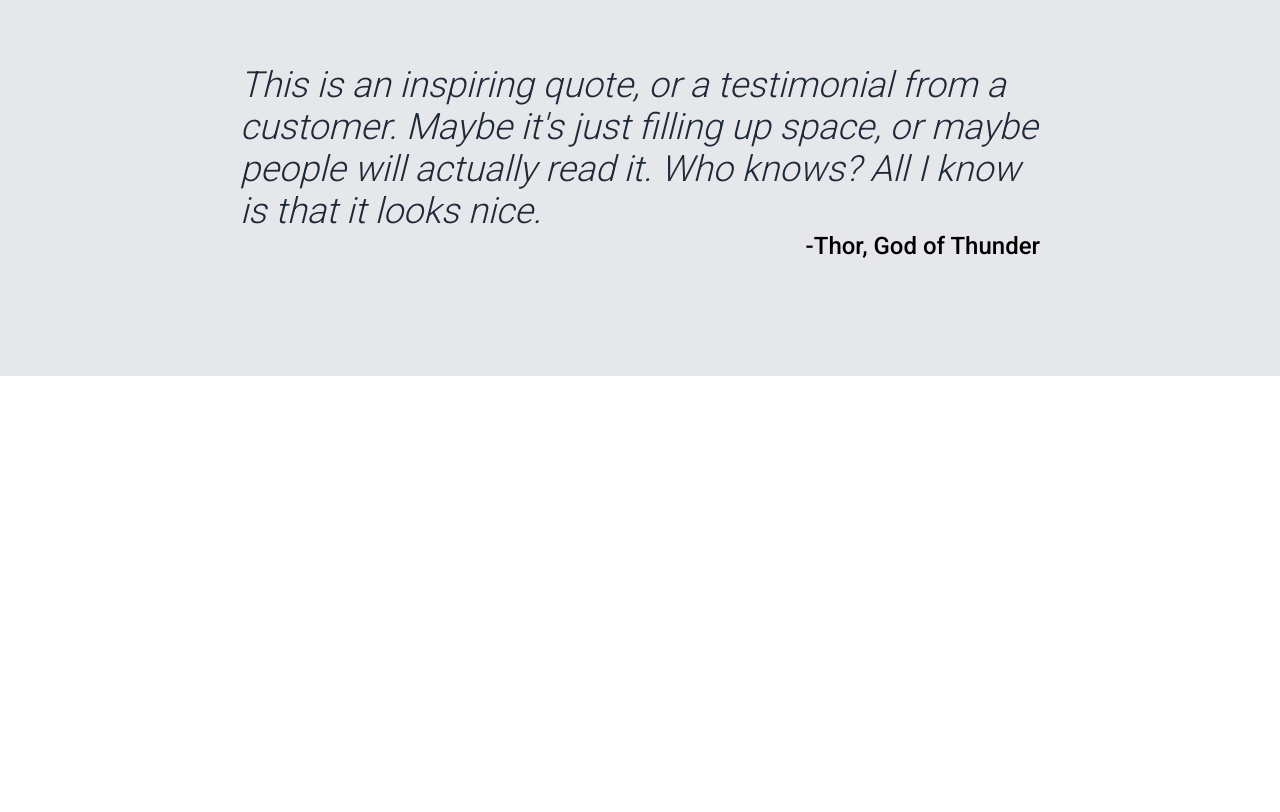
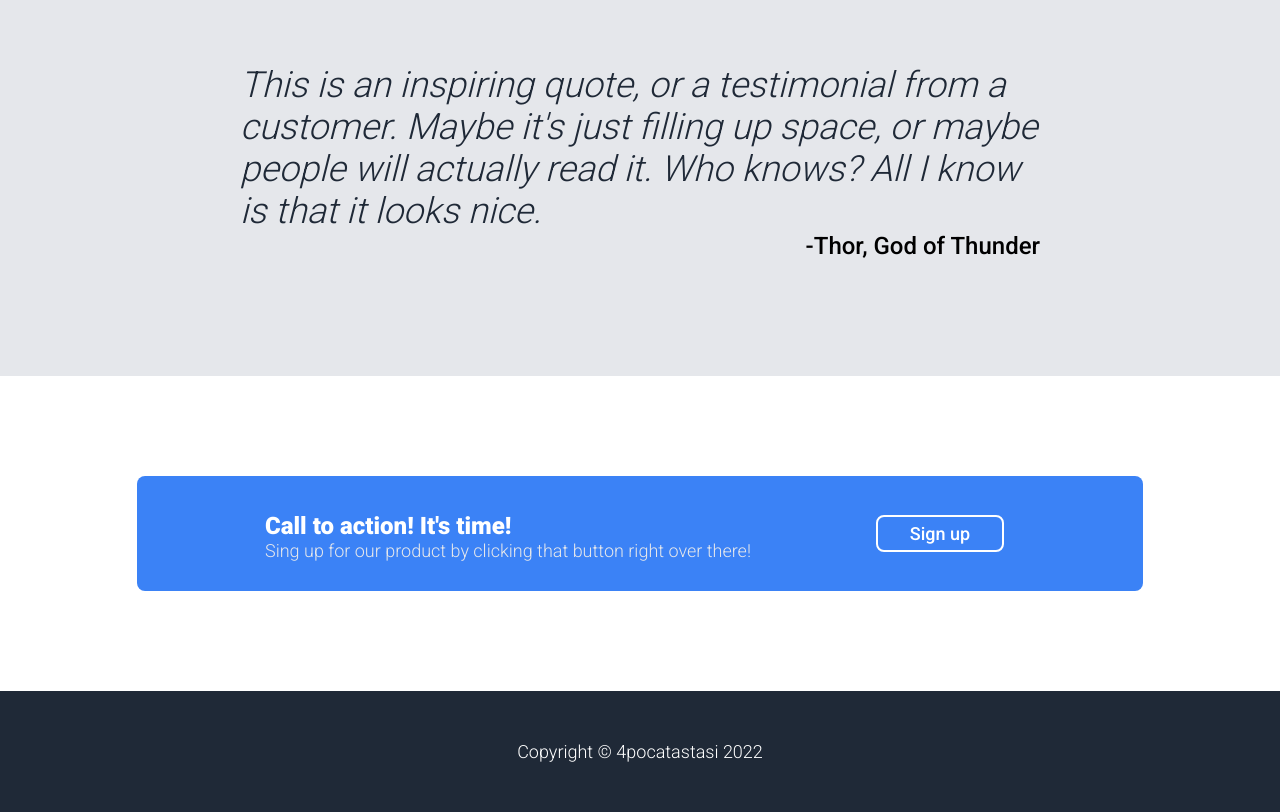
Before and after one commit to 4pocatastasi/landing-page, a plain HTML site: page index.html in a window 1280 px wide. Shown: the part 1071-1883 px from the top of the page. Before the commit the page ends 1447 px from the top, so only its background shows below. Drawn offline with Linux system fonts and the light colour scheme.

Commit message:
Fix call to action div and add footer

```diff
--- a/index.html
+++ b/index.html
@@ -64,6 +64,20 @@
             <figcaption>-Thor, God of Thunder</figcaption>
         </figure>
     </div>
-    <div class="footer"> </div>
+
+    <div class="call-action">
+        <div class="call-action-container">
+            <div class="call-action-box">
+                <div class="call-action-text">
+                    <h3>Call to action! It's time!</h3>
+                    <p class="hero-secondary">Sing up for our product by clicking that button right over there!</p>
+                </div>
+                <div class="action-button"><button class="call-action-button">Sign up</button></div>
+            </div>
+        </div>
+    </div>
+    <div class="footer">
+        <div class="footer-container">Copyright © 4pocatastasi 2022</div>
+    </div>
 </body>
 </html>
--- a/style.css
+++ b/style.css
@@ -13,12 +13,12 @@ a {    /* this removes the line under the links */
     text-decoration: none;
   }
 
-.header-container,.content-container,.footer-container,.quote-container{
+.header-container,.content-container,.call-action-containerm,.footer-container,.quote-container{
   width:1100px;
 
 
   }
-.header,.content,.quote,.footer{
+.header,.content,.quote,.footer,.call-action{
     display: flex;
     flex-direction: column;
     align-items:center;
@@ -94,7 +94,7 @@ CONTENT
 #### */
 
 
-.content,.footer{
+.content{
     background-color:white;
 }
 
@@ -160,3 +160,62 @@ figcaption{
     font-weight: 500;
     font-size: 24px;
 }
+
+/* ####
+
+ACTION
+
+#### */
+
+.call-action{
+    background-color: white;
+}
+
+.call-action-container{
+    background-color:#3b82f6;
+    color: white;
+    border-radius: 8px;
+    display: flex;
+    width: 750px;
+    justify-content: center;
+    margin: 100px 0;
+    padding: 12px 128px;
+}
+
+h3{
+    font-size: 24px;
+    margin-bottom: 0px;
+}
+.hero-secondary{
+    margin-top:0px;
+}
+.call-action-text{
+    flex:1 1 80%;
+}
+.action-button{
+    flex:1 1 20%;
+    display:flex;
+    align-items: center;
+    justify-content:center;
+}
+.call-action-box{
+    width: 800px;
+    display: flex;
+}
+.call-action-button{
+    background-color: #3b82f6;
+    color: #fff;
+    border-radius: 8px;
+    border:2px solid #fff;
+    font-size: 18px;
+    padding:6px 32px;
+}
+
+.footer-container{
+    font-size: 18px;
+    font-weight: 300;
+    color: white;
+    margin:50px 0;
+    text-align:center;
+
+}
```
